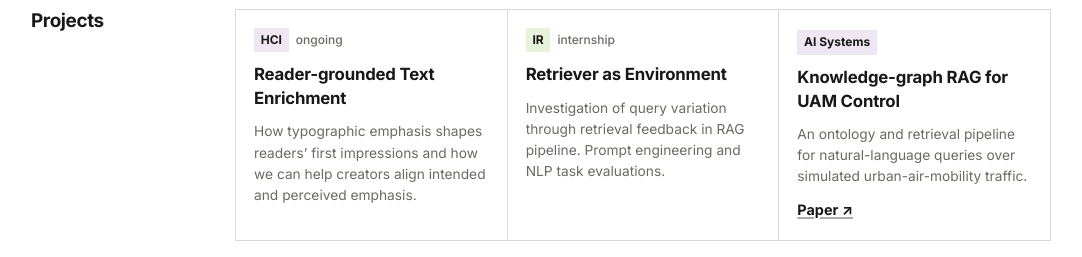
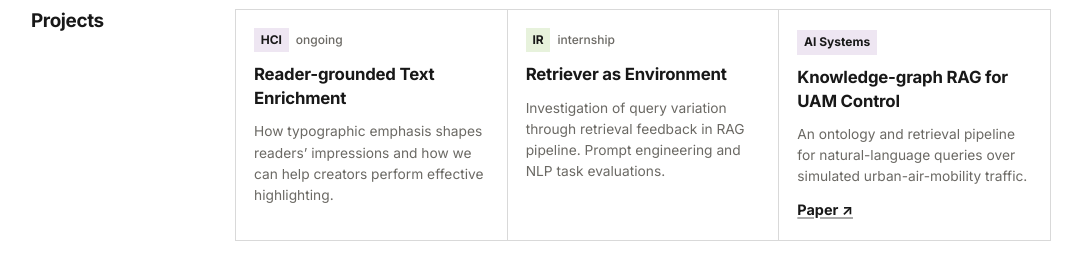
Before and after one commit to Hyunwoo0629/hw, a plain HTML site: page index.html in a window 1280 px wide. Shown: the part 1020-1277 px from the top of the page, without its empty margins (99-1181 px from the left). Drawn offline with Linux system fonts and the light colour scheme; a web font is replaced by a local one.

Commit message:
Update index.html

```diff
--- a/index.html
+++ b/index.html
@@ -112,7 +112,7 @@
             <article class="project-item">
               <div class="item-meta"><span class="item-label purple">HCI</span><span class="item-status">ongoing</span></div>
               <h3>Reader-grounded Text Enrichment</h3>
-              <p>How typographic emphasis shapes readers’ first impressions and how we can help creators align intended and perceived emphasis.</p>
+              <p>How typographic emphasis shapes readers’ impressions and how we can help creators perform effective highlighting.</p>
             </article>
             <article class="project-item">
               <div class="item-meta"><span class="item-label green">IR</span><span class="item-status">internship</span></div>
```
